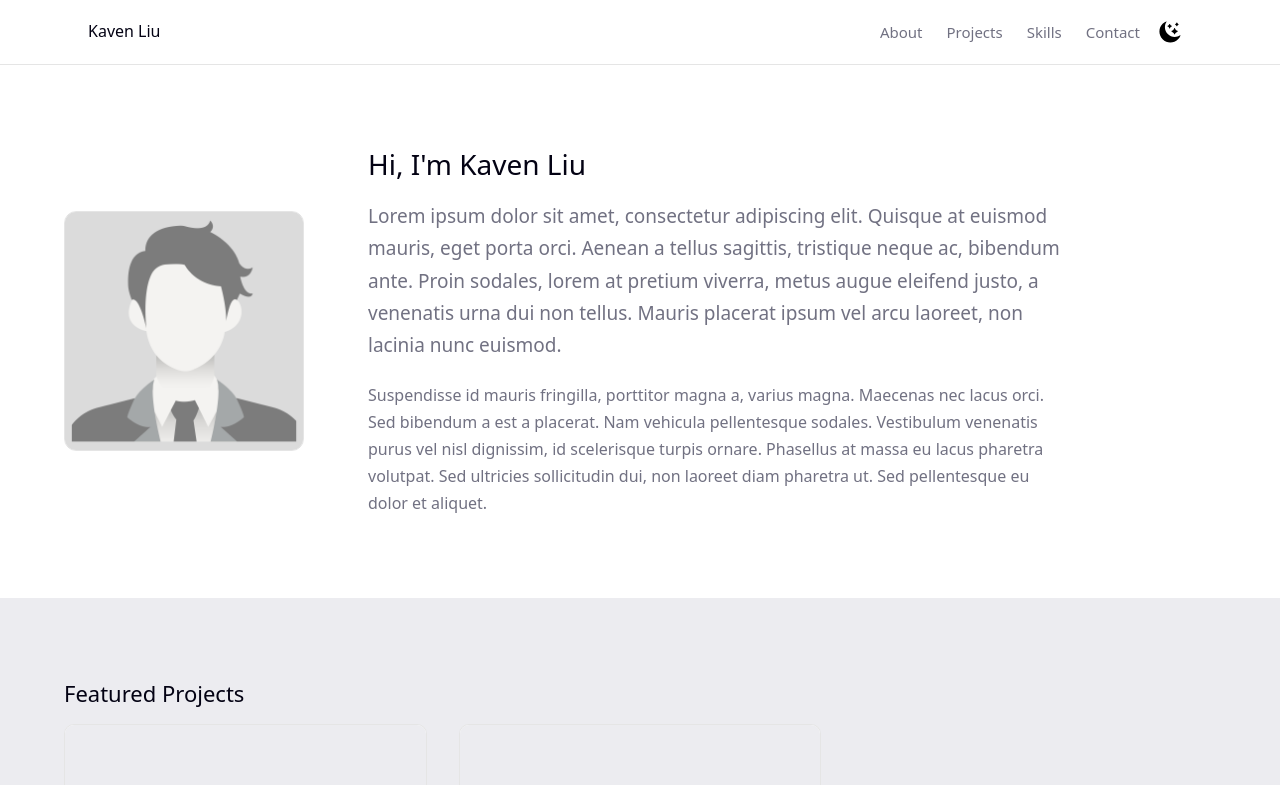
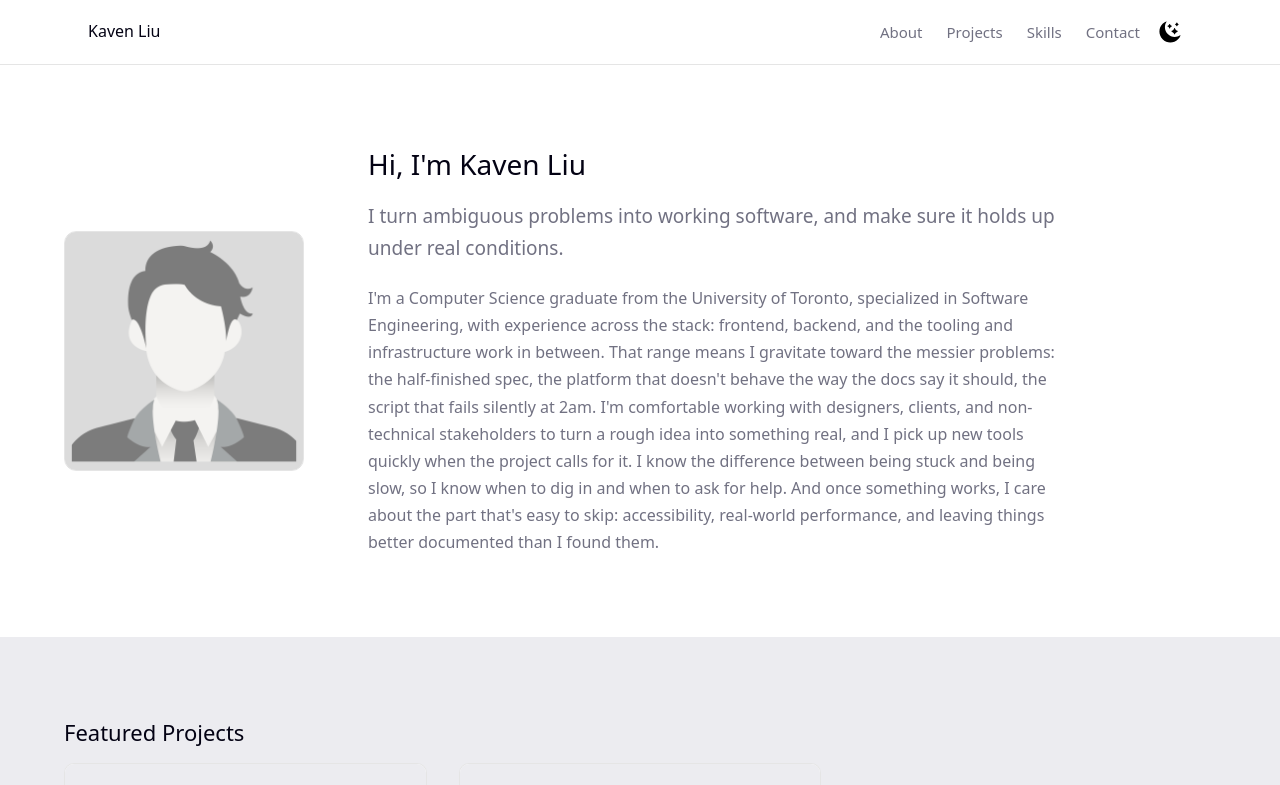
Before and after one commit to Reios0/reios0.github.io, a Jekyll site: the page built from index.html, in a window 1280 px wide and 900 px high. Shown: the top 785 px of the window. Built offline with Jekyll 4.4.1, drawn with Linux system fonts in a browser that asks for light colours.

Commit message:
Add about section text

```diff
--- a/index.html
+++ b/index.html
@@ -19,10 +19,10 @@ title: Home
           Hi, I'm {{ site.data.settings.title | default: site.title }}
         </h1>
         <p class="about__lead">
-          Lorem ipsum dolor sit amet, consectetur adipiscing elit. Quisque at euismod mauris, eget porta orci. Aenean a tellus sagittis, tristique neque ac, bibendum ante. Proin sodales, lorem at pretium viverra, metus augue eleifend justo, a venenatis urna dui non tellus. Mauris placerat ipsum vel arcu laoreet, non lacinia nunc euismod.
+          I turn ambiguous problems into working software, and make sure it holds up under real conditions.
         </p>
         <p class="about__text">
-          Suspendisse id mauris fringilla, porttitor magna a, varius magna. Maecenas nec lacus orci. Sed bibendum a est a placerat. Nam vehicula pellentesque sodales. Vestibulum venenatis purus vel nisl dignissim, id scelerisque turpis ornare. Phasellus at massa eu lacus pharetra volutpat. Sed ultricies sollicitudin dui, non laoreet diam pharetra ut. Sed pellentesque eu dolor et aliquet.
+          I'm a Computer Science graduate from the University of Toronto, specialized in Software Engineering, with experience across the stack: frontend, backend, and the tooling and infrastructure work in between. That range means I gravitate toward the messier problems: the half-finished spec, the platform that doesn't behave the way the docs say it should, the script that fails silently at 2am. I'm comfortable working with designers, clients, and non-technical stakeholders to turn a rough idea into something real, and I pick up new tools quickly when the project calls for it. I know the difference between being stuck and being slow, so I know when to dig in and when to ask for help. And once something works, I care about the part that's easy to skip: accessibility, real-world performance, and leaving things better documented than I found them.
         </p>
       </div>
     </div>
```
